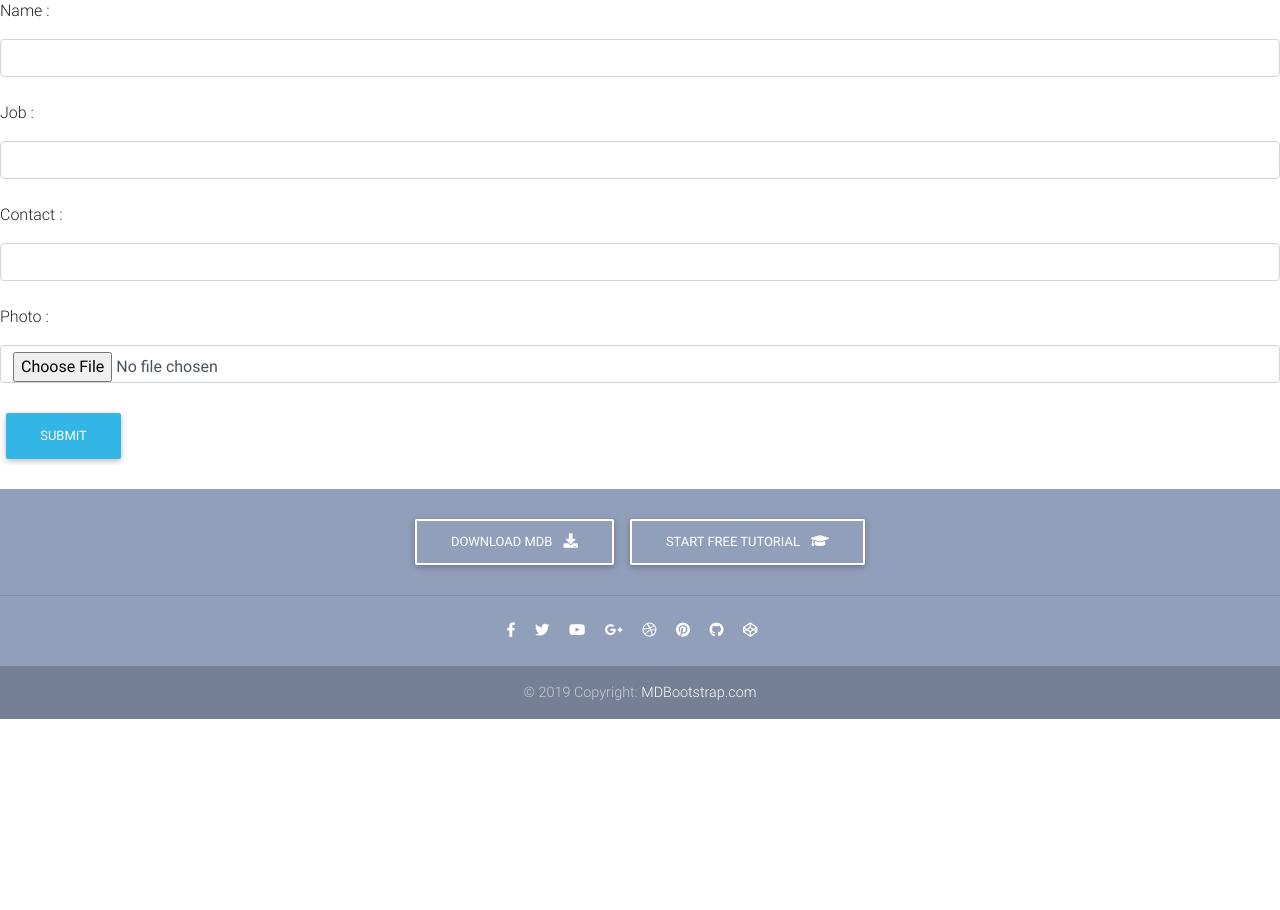
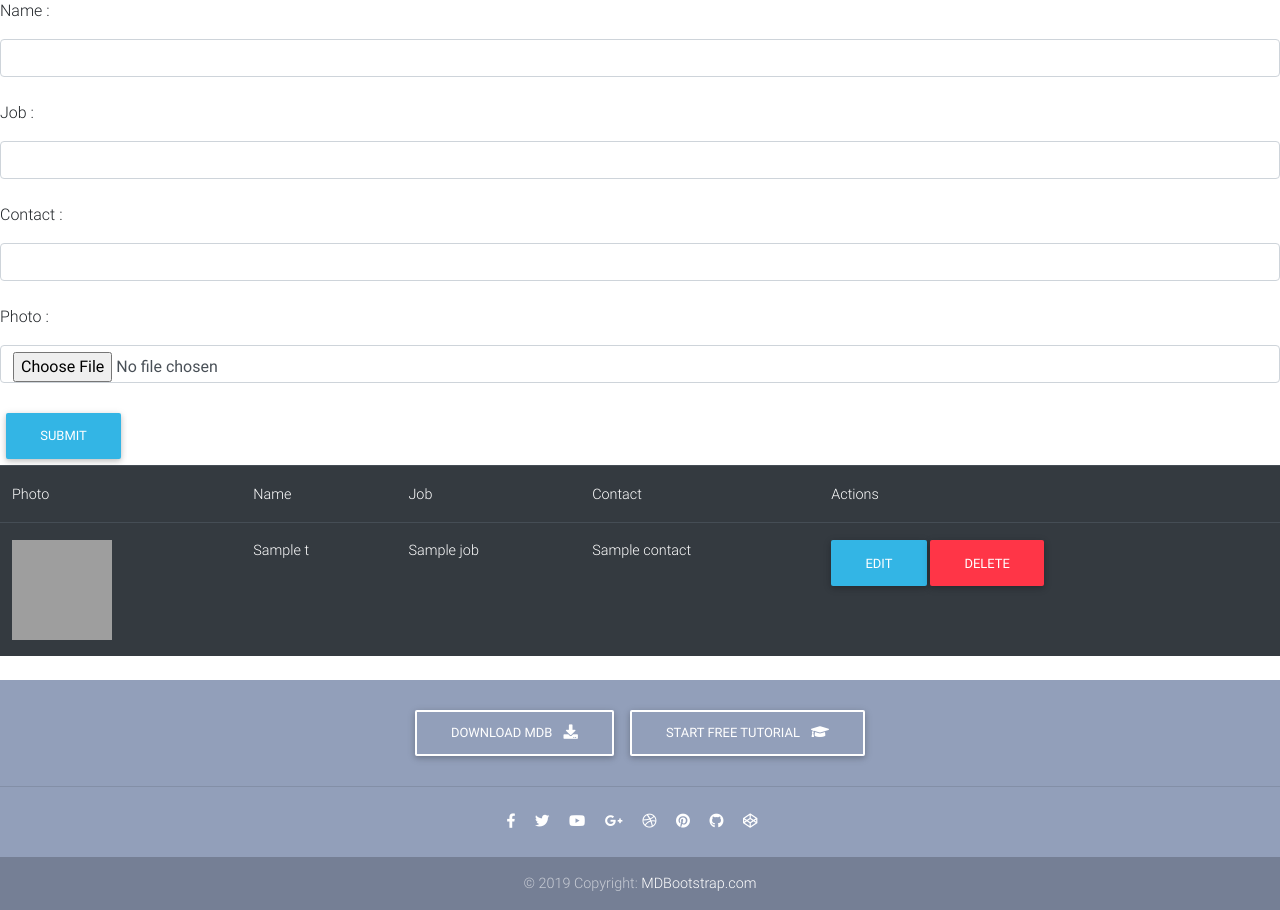
Before and after one commit to aslamhossain43/HSTU-SCHOOL, a Django app: template HSTU_SCHOOL/HSTU_SCHOOL/templates/manage.html in a window 1280 px wide. Shown: the part 481-1391 px from the top of the page. Before the commit the page ends 1200 px from the top, so only its background shows below. Run offline with Django 3.2, Linux system fonts and the light colour scheme; the template is opened without the code that fills it: most values are stand-ins (such as "Sample title", 1, 10 or a date in 2020); some libraries are stand-ins or nearby versions; grey boxes are pictures that could not be loaded.

Commit message:
update completed

```diff
--- a/HSTU_SCHOOL/HSTU_SCHOOL/HSTU_SCHOOL/settings.py
+++ b/HSTU_SCHOOL/HSTU_SCHOOL/HSTU_SCHOOL/settings.py
@@ -113,7 +113,8 @@ STATIC_URL = '/static/'
 
 
 STATICFILES_DIRS=[
-    os.path.join(BASE_DIR,'static')
+    os.path.join(BASE_DIR,'static'),
+    #os.path.join(BASE_DIR,'images')
 ]
 
 
--- a/HSTU_SCHOOL/HSTU_SCHOOL/hstu_school/urls.py
+++ b/HSTU_SCHOOL/HSTU_SCHOOL/hstu_school/urls.py
@@ -1,3 +1,5 @@
+from django.conf import settings
+from django.conf.urls.static import static
 from django.urls import path
 
 from . import views
@@ -12,8 +14,13 @@ urlpatterns = [
     path('event/', views.event,name='event'),
     path('news/', views.news,name='news'),
     path('manage/', views.manage,name='manage'),
-
-
+    path('addTeacherList/',views.addTeacherList,name='addTeacherList'),
+    path('editTeacher/<id>',views.requestForUpdateTeacherList,name='requestForUpdateTeacherList'),
+    path('updateTeacherList/<id>',views.updateTeacherList,name='updateTeacher'),
+    path('deleteTeacher/<id>',views.deleteTeacher,name='deleteTeacher'),
 
 
 ]
+
+if settings.DEBUG: # remember to set 'DEBUG = True' in settings.py
+    urlpatterns += static(settings.MEDIA_URL, document_root=settings.MEDIA_ROOT)
--- a/HSTU_SCHOOL/HSTU_SCHOOL/templates/manage.html
+++ b/HSTU_SCHOOL/HSTU_SCHOOL/templates/manage.html
@@ -1,7 +1,8 @@
+
 {% extends 'base.html' %}
-
 {% block content %}
-<form method="post">
+{% if not updateTeacher %}
+<form action="/addTeacherList/" method="post" enctype="multipart/form-data">
 {% csrf_token %}
 <label class="form-group" for="name">Name : </label>
 <input class="form-control" type="text" name="name"><br>
@@ -20,4 +21,65 @@
 
 
 </form>
+{% endif %}
+
+{% if updateTeacher %}
+<form action="/updateTeacherList/{{teacher.id}}" method="post" enctype="multipart/form-data">
+{% csrf_token %}
+<label class="form-group" for="name">Name : </label>
+<input class="form-control" type="text" name="name" value="{{teacher.name}}"><br>
+
+<label class="form-group" for="job">Job : </label>
+<input class="form-control" type="text" name="job" value="{{teacher.job}}"><br>
+
+<label class="form-group" for="contact">Contact : </label>
+<input class="form-control" type="text" name="contact" value="{{teacher.contact}}"><br>
+
+<label class="form-group" for="photo">Photo : </label>
+<input class="form-control" type="file" name="photo"><br>
+
+<input class="btn btn-info" type="submit" value="Submit"><br>
+
+
+
+</form>
+
+{% endif %}
+
+<table class="table table-dark">
+<thead>
+
+<tr>
+    <td>Photo</td>
+    <td>Name</td>
+    <td>Job</td>
+    <td>Contact</td>
+    <td>Actions</td>
+</tr>
+</thead>
+<tbody>
+{% for t in tList %}
+<tr>
+    <td><img src="/images/{{t.photo_code}}.jpg" width="100" height="100"></td>
+    <td>{{t.name}}</td>
+    <td>{{t.job}}</td>
+    <td>{{t.contact}}</td>
+
+    <td>
+        <a href="/editTeacher/{{t.id}}" class="btn btn-info">Edit</a>
+        <a href="/deleteTeacher/{{t.id}}" class="btn btn-danger">Delete</a>
+
+    </td>
+
+</tr>
+{% endfor %}
+
+</tbody>
+
+
+</table>
+
+
+
+
 {% endblock %}
```
